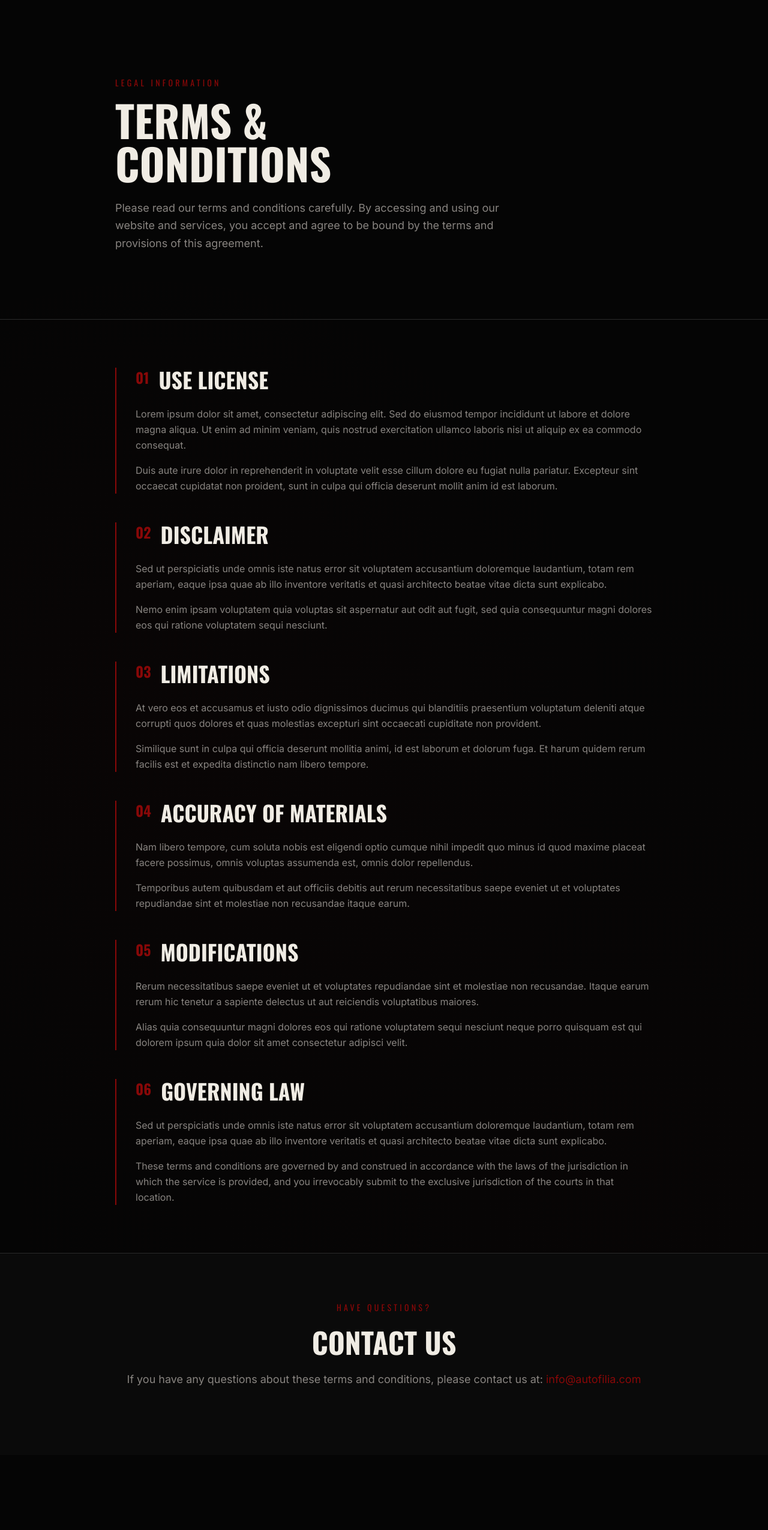
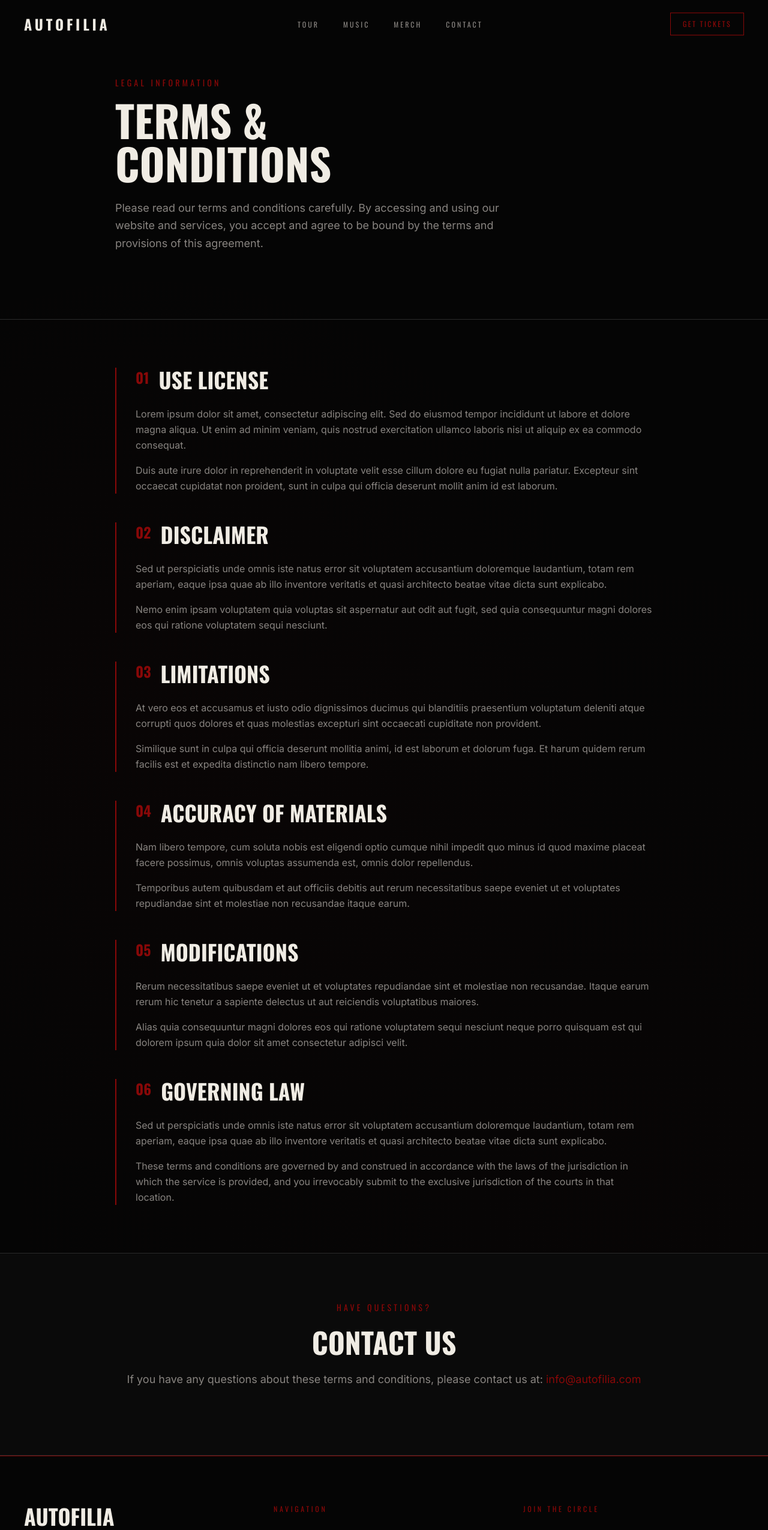
Before and after one commit to JoigmnzDev/autofilia-rock-web, a Next.js app: page /terms in a window 1280 px wide. Shown: the top 2551 px of the page at 60% size. Before the commit the page ends 2426 px from the top, so only its background shows below. Built offline with nearby package versions, Linux system fonts and the light colour scheme.

Commit message:
fix: add Navbar and Footer to Terms page
Ensure consistent layout with scroll functionality across Terms and Privacy pages.

Co-authored-by: Joigmnz Dev <168275434+JoigmnzDev@users.noreply.github.com>

```diff
--- a/app/terms/page.tsx
+++ b/app/terms/page.tsx
@@ -1,27 +1,35 @@
 'use client'
 
 import { ChevronUp } from 'lucide-react'
-import { useState } from 'react'
+import { useState, useEffect } from 'react'
+import Navbar from '@/components/navbar'
+import Footer from '@/components/footer'
 
 export default function TermsPage() {
   const [showScrollTop, setShowScrollTop] = useState(false)
 
+  useEffect(() => {
     const handleScroll = () => {
       setShowScrollTop(window.scrollY > 300)
     }
+
+    window.addEventListener('scroll', handleScroll)
+    return () => window.removeEventListener('scroll', handleScroll)
+  }, [])
 
   const scrollToTop = () => {
     window.scrollTo({ top: 0, behavior: 'smooth' })
   }
 
   return (
+    <>
+      <Navbar />
       <main
         className="min-h-screen bg-[#050505]"
         style={{
           backgroundImage:
             'radial-gradient(circle at 20% 50%, rgba(136, 8, 8, 0.03) 0%, transparent 50%), radial-gradient(circle at 80% 80%, rgba(136, 8, 8, 0.02) 0%, transparent 50%)',
         }}
-      onScroll={handleScroll}
       >
       {/* Header Hero */}
       <section className="relative pt-32 pb-20 px-4 md:px-8 border-b border-[#2a2a2a]">
@@ -246,5 +254,7 @@ export default function TermsPage() {
         </button>
       )}
       </main>
+      <Footer />
+    </>
   )
 }
```
Lines whose indentation alone changed are shown as unchanged.
